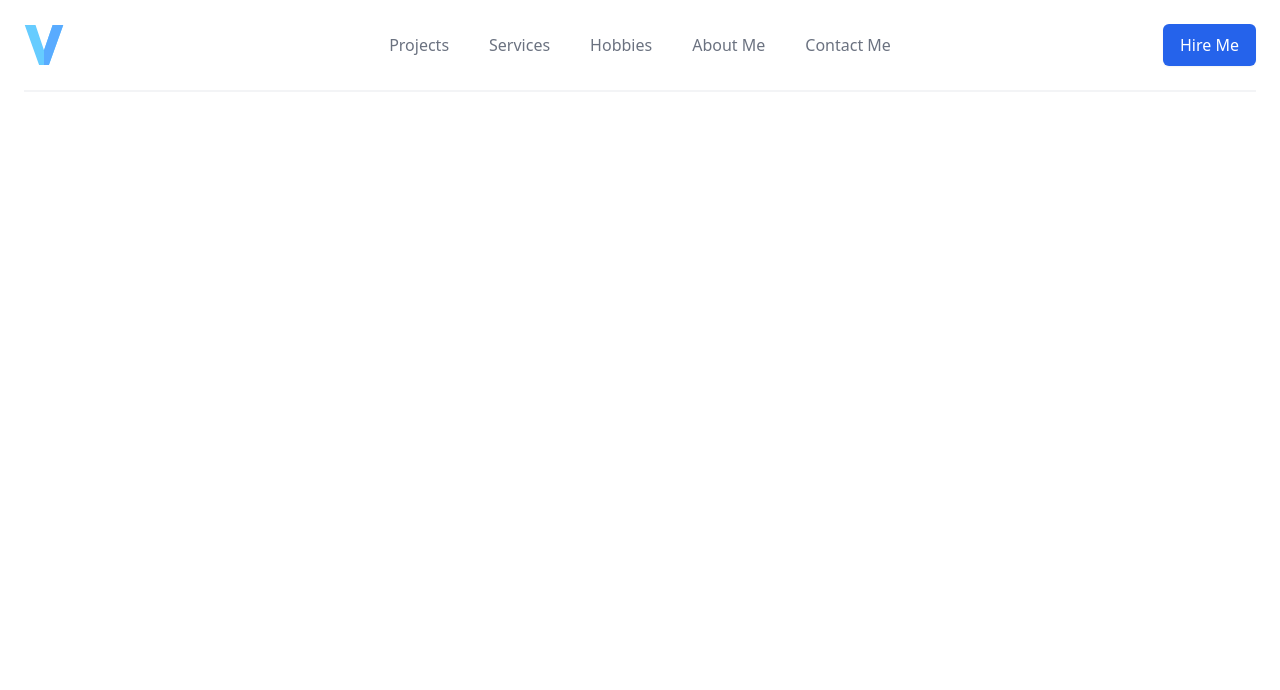
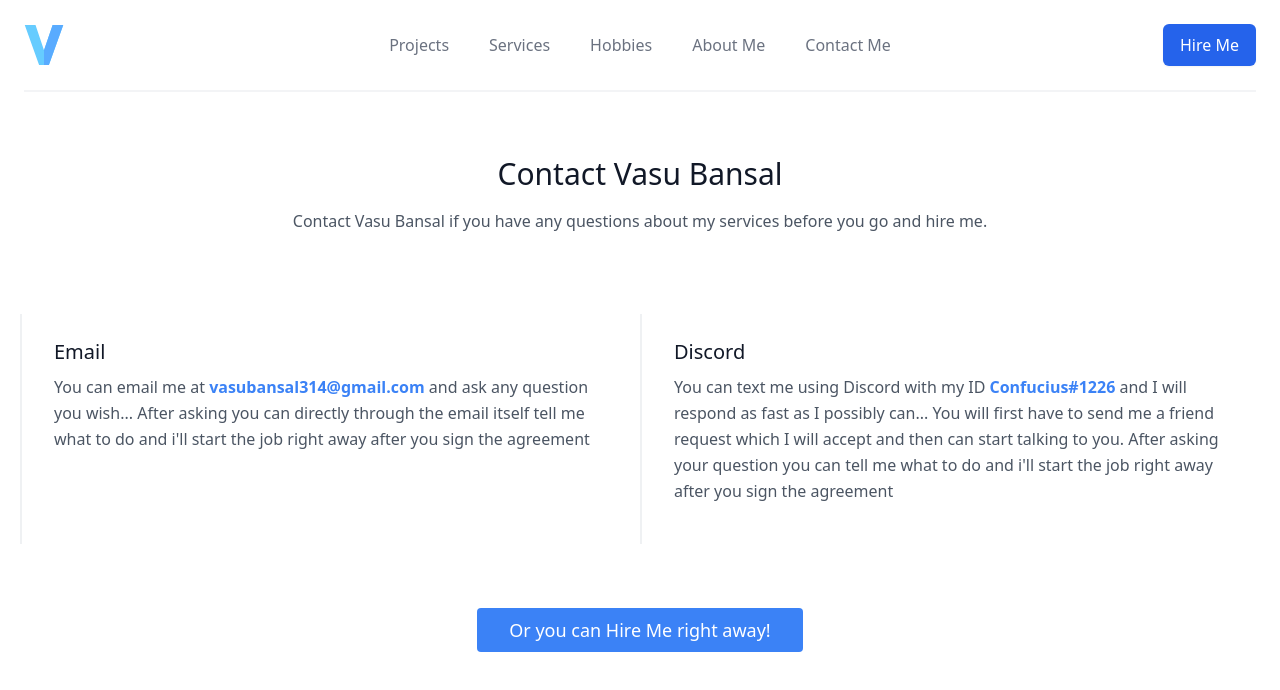
Before and after one commit to VahuBali/portfolio, a Next.js app: page /contact-me in a window 1280 px wide. Shown: the top 690 px of the page. Built offline with nearby package versions, Linux system fonts and the light colour scheme.

Commit message:
Added contact page

```diff
--- /dev/null
+++ b/components/contact-us/Contact-US.jsx
@@ -0,0 +1,32 @@
+import React from 'react'
+
+export default function Contact_US() {
+    return (
+        <div>
+            <section className="text-gray-600 body-font">
+            <div className="container px-5 py-16 mx-auto">
+                <div className="flex flex-col text-center w-full mb-20">
+                <h1 className="sm:text-3xl text-2xl font-medium title-font mb-4 text-gray-900">Contact Vasu Bansal</h1>
+                <p className="lg:w-2/3 mx-auto leading-relaxed text-base">Contact Vasu Bansal if you have any questions about my services before you go and hire me.</p>
+                </div>
+                <div className="flex flex-wrap">
+
+                <div className="xl:w-1/2 lg:w-1/2 md:w-full px-8 py-6 border-l-2 border-gray-200 border-opacity-60">
+                    <h2 className="text-lg sm:text-xl text-gray-900 font-medium title-font mb-2">Email</h2>
+                    <p className="leading-relaxed text-base mb-4">You can email me at <span className="font-bold text-blue-500 ">vasubansal314@gmail.com</span> and ask any question you wish... After asking you can directly through the email itself tell me what to do and i'll start the job right away after you sign the agreement </p>
+
+                </div>
+
+                <div className="xl:w-1/2 lg:w-1/2 md:w-full px-8 py-6 border-l-2 border-gray-200 border-opacity-60">
+                    <h2 className="text-lg sm:text-xl text-gray-900 font-medium title-font mb-2">Discord</h2>
+                    <p className="leading-relaxed text-base mb-4">You can text me using Discord with my ID <span className="font-bold text-blue-500">Confucius#1226</span> and I will respond as fast as I possibly can... You will first have to send me a friend request which I will accept and then can start talking to you. After asking your question you can tell me what to do and i'll start the job right away after you sign the agreement</p>
+
+                </div>
+                </div>
+                <button className="flex mx-auto mt-16 text-white bg-blue-500 border-0 py-2 px-8 focus:outline-none hover:bg-blue-600 rounded text-lg" onClick={(e) => {e.preventDefault(); window.location.href='hire-me';}}>Or you can Hire Me right away!</button>
+            </div>
+            </section>
+
+        </div>
+    )
+}
--- a/package.json
+++ b/package.json
@@ -11,10 +11,13 @@
     "@headlessui/react": "^1.2.0",
     "@heroicons/react": "^1.0.1",
     "@tailwindcss/forms": "^0.3.2",
+    "axios": "^0.21.1",
     "next": "latest",
+    "nodemailer": "^6.6.1",
     "pure-react-carousel": "^1.27.6",
     "react": "^17.0.1",
-    "react-dom": "^17.0.1"
+    "react-dom": "^17.0.1",
+    "react-hook-form": "^7.7.1"
   },
   "devDependencies": {
     "autoprefixer": "^10.0.4",
--- a/pages/contact-me.js
+++ b/pages/contact-me.js
@@ -1,10 +1,32 @@
 import React from 'react'
+import Contact_US from '../components/contact-us/Contact-US'
 import Navbar from '../components/Home Page/Navbar'
+import Head from 'next/head'
 
 export default function contact_me() {
     return (
         <div>
+
+            <Head>
+                <title>Contact Me</title>
+                <link rel="icon" href="/v.svg" />
+                <html lang="en" />
+                <meta property="og:title" content="Vasu Bansal" />
+                <meta property="og:type" content="website" />
+                <meta property="og:url" content="https://www.vasubansal.ml/" />
+                <meta property="og:image" content="https://image.flaticon.com/icons/png/512/3522/3522649.png" />
+                <meta property="og:description" content="Vasu Bansal's PortFolio, Get any full stack job done in no time with competitive pricing" />
+                <meta property="og:author" content="Vasu Bansal" />
+                <meta property="og:keywords" content="HTML, CSS, JavaScript, Python, REST API, GraphQL, Node.js, Django, Flask, Next.js, React.js, SwiftUI, Vasu Bansal, Porfolio" />
+                <meta name="description" content="Contact Me" />
+
+                <meta name="theme-color" content="#30D5C8" />
+
+            </Head>
+
             <Navbar src="v.svg"/>
+
+            <Contact_US />
 
         </div>
     )
```
Also changed, not shown: 1 other file (tests, documents, lock files or other folders).
